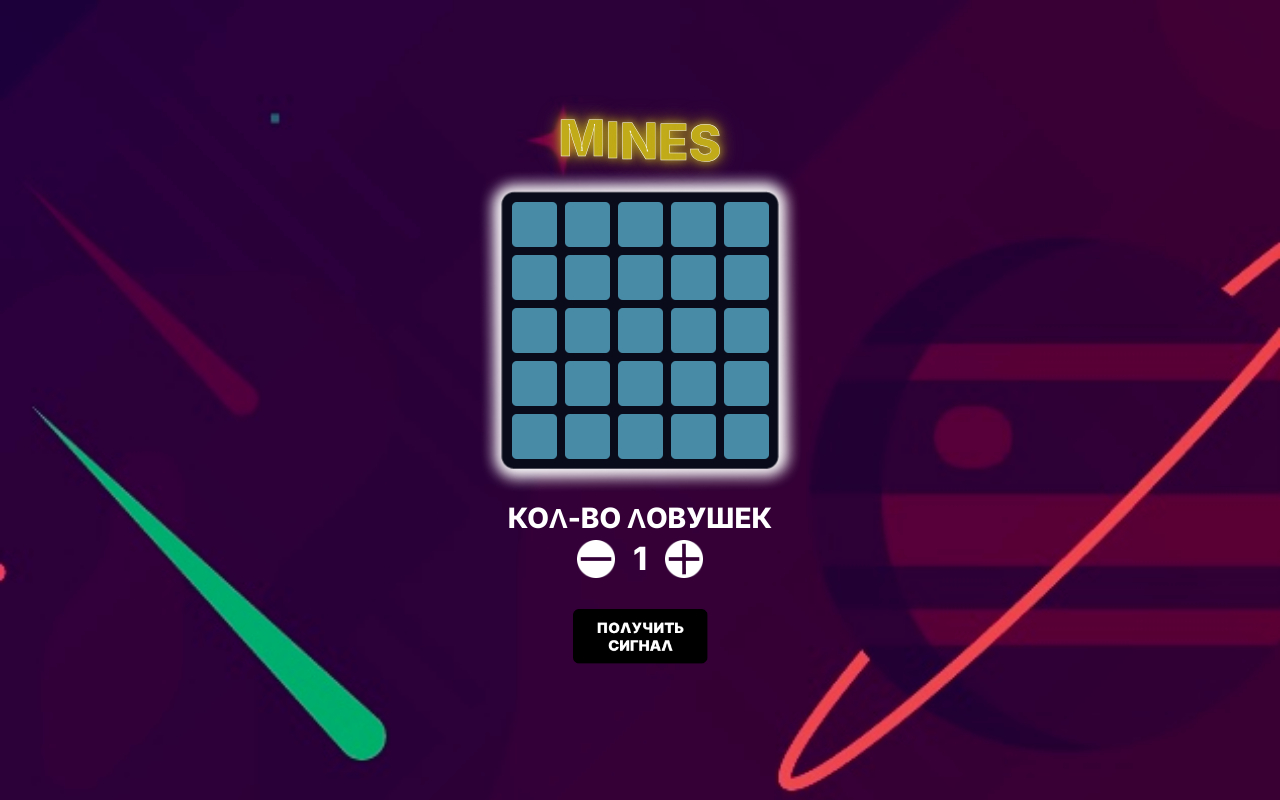
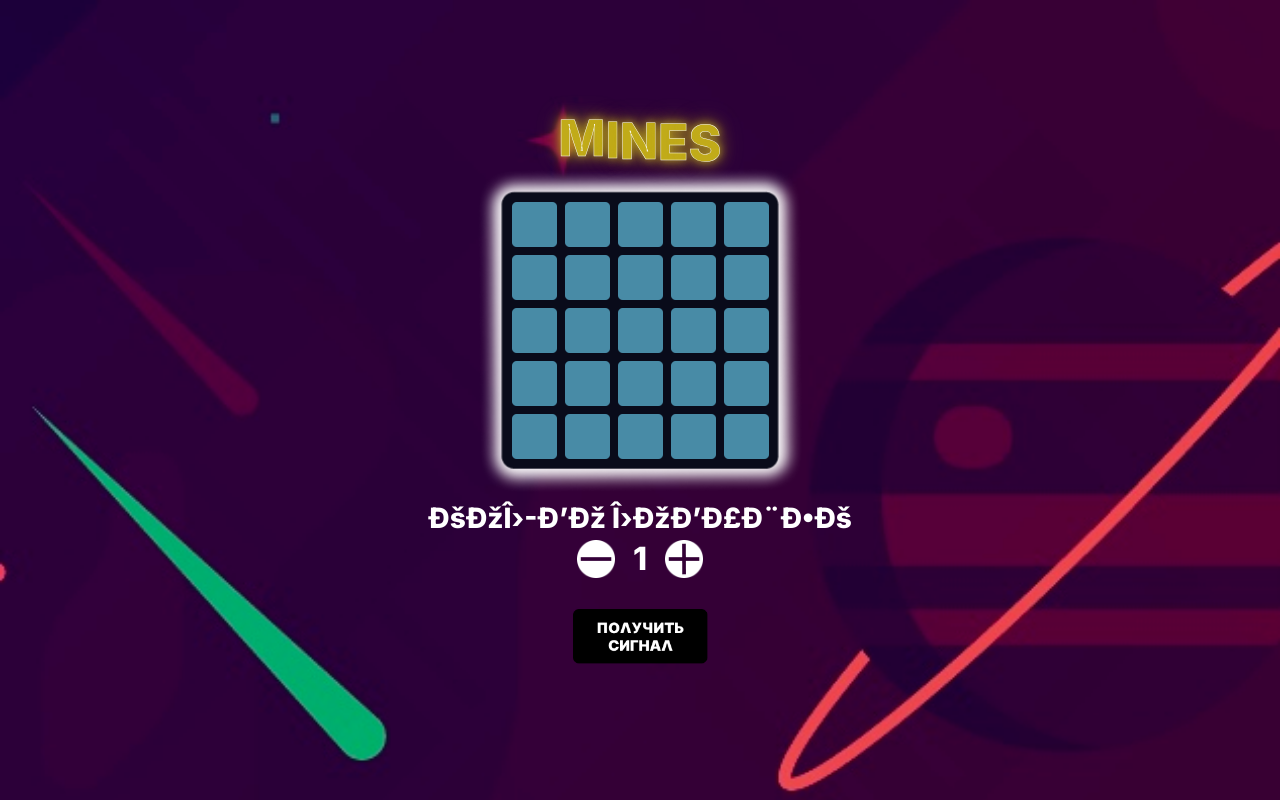
Before and after one commit to dizzendorff/nwrtqefbtg, a plain HTML site: page index.html in a window 1280 px wide. Drawn offline with nearby package versions, Linux system fonts and the light colour scheme; files whose address does not match are found by name.

Commit message:
Update index.html

```diff
--- a/index.html
+++ b/index.html
@@ -1,7 +1,7 @@
 <!DOCTYPE html>
 <html lang="ru">
 <head>
-    <meta charset="UTF-8">
+    <meta charset="UTF-118">
     <meta name="viewport" content="width=device-width, initial-scale=1.0, user-scalable=no">
     <link href="https://fonts.googleapis.com/css2?family=Inter:wght@400;600;800&display=swap" rel="stylesheet">
     <link rel="stylesheet" href="assets/style.css">
@@ -44,6 +44,6 @@
         <!-- Контейнер для анимации загрузки Lottie -->
         <div id="loadingAnimation" class="hidden" style="width: 180px; height: 180px;"></div>
     </div>
-    <script src="assets/main.js"></script>
+    <script src="/assets/main.js"></script>
 </body>
 </html>
```
